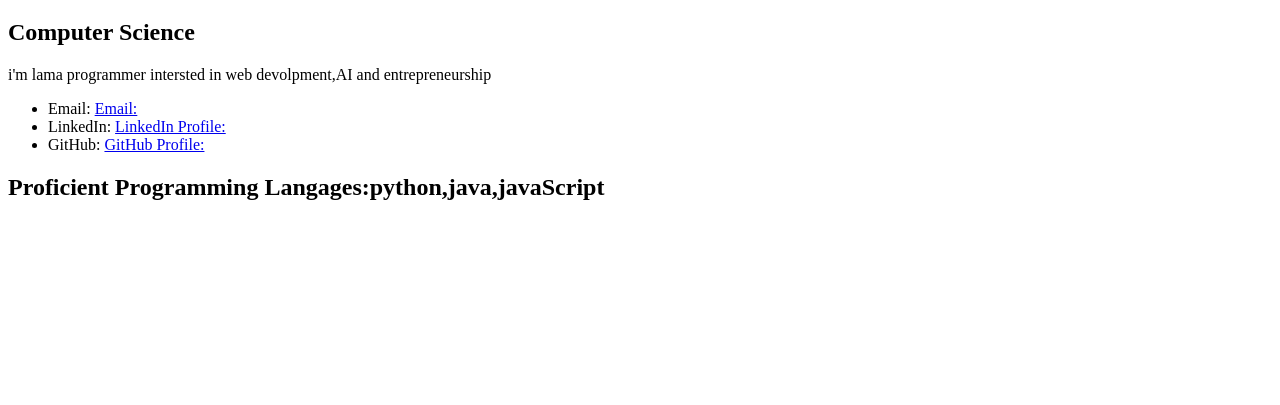
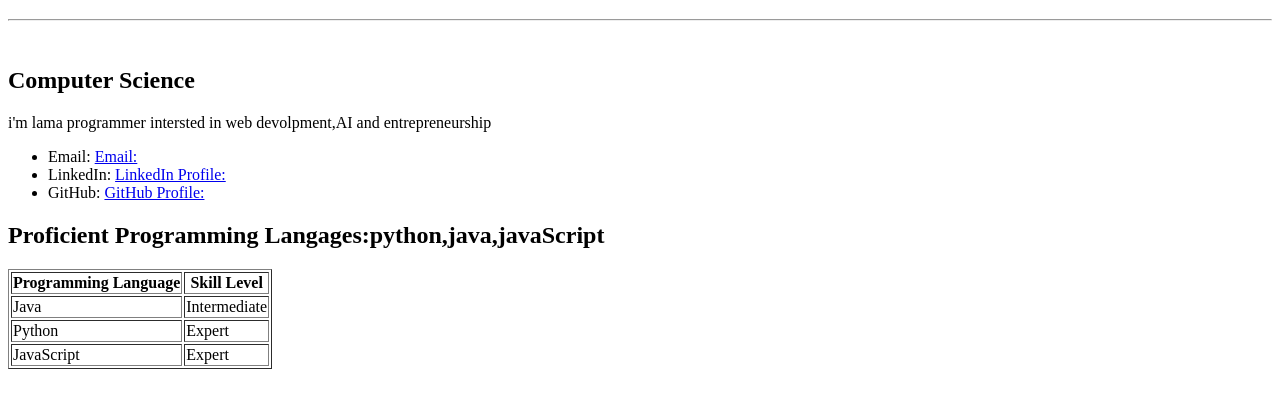
Before and after one commit to ilamaalajmah/Lab4, a plain HTML site: page index.html in a window 1280 px wide. Shown: the part 223-628 px from the top of the page. Drawn offline with Linux system fonts and the light colour scheme.

Commit message:
Add A Table

```diff
--- a/index.html
+++ b/index.html
@@ -8,6 +8,8 @@
 <body>
     <img src="https://i.pinimg.com/564x/f8/ab/5a/f8ab5a5ebfb0d25777211e71a7548efd.jpg" alt="photo" width="200" height="150">
 <h1>Lama Abdullah AlAjmah</h1>
+<hr>
+<br>
 <h2>Computer Science</h2>
 <p>i'm lama programmer intersted in web devolpment,AI and entrepreneurship</p>
 <ul>
@@ -16,10 +18,28 @@
     <li>GitHub: <a href="https://github.com/ilamaalajmah" target="_blank">GitHub Profile:</a></li>
 </ul>
 <h2>Proficient Programming Langages:python,java,javaScript</h2>
-
-
-
-
+<table border="1">
+    <thead>
+        <tr>
+            <th>Programming Language</th>
+            <th>Skill Level</th>
+        </tr>
+    </thead>
+    <tbody>
+        <tr>
+            <td>Java</td>
+            <td>Intermediate</td>
+        </tr>
+        <tr>
+            <td>Python</td>
+            <td>Expert</td>
+        </tr>
+        <tr>
+            <td>JavaScript</td>
+            <td>Expert</td>
+        </tr>
+    </tbody>
+</table>
 
 </body>
 </html>
```
